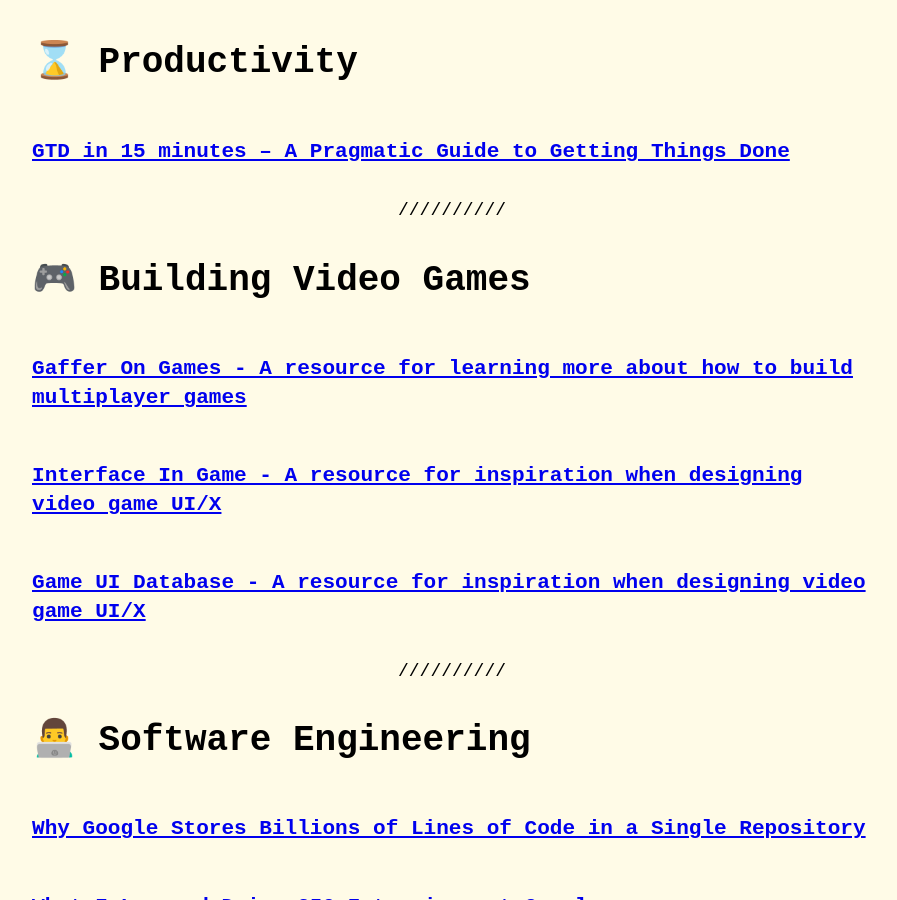
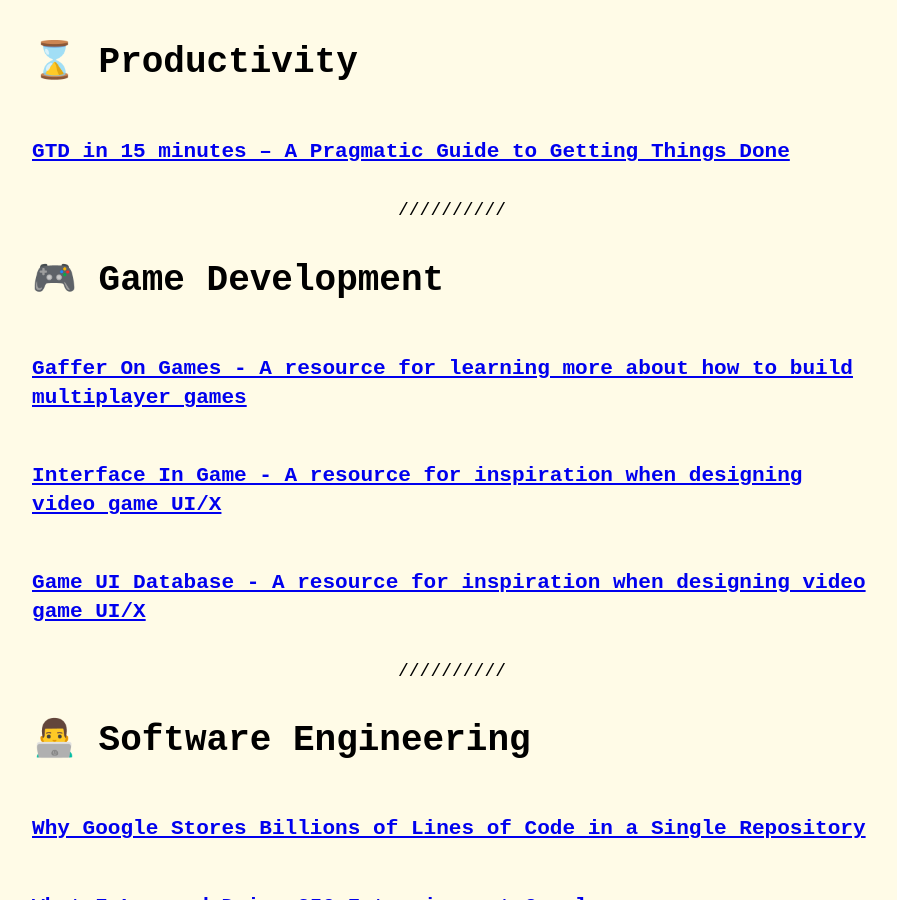
Before and after one commit to tatelax/tatelax.github.io, a Jekyll site: the page built from pages/links.md, in a window 1280 px wide and 900 px high, scrolled down 483 px. Shown: the whole window, without its empty margins (188-1085 px from the left). Built offline with Jekyll 4.4.1, drawn with Linux system fonts in a browser that asks for light colours.

Commit message:
Update links.md

```diff
--- a/pages/links.md
+++ b/pages/links.md
@@ -16,7 +16,7 @@
 
 ---
 
-# 🎮 Building Video Games
+# 🎮 Game Development
 
 ### [Gaffer On Games - A resource for learning more about how to build multiplayer games](https://web.archive.org/web/20211013165807/https://gafferongames.com/)
 
```
